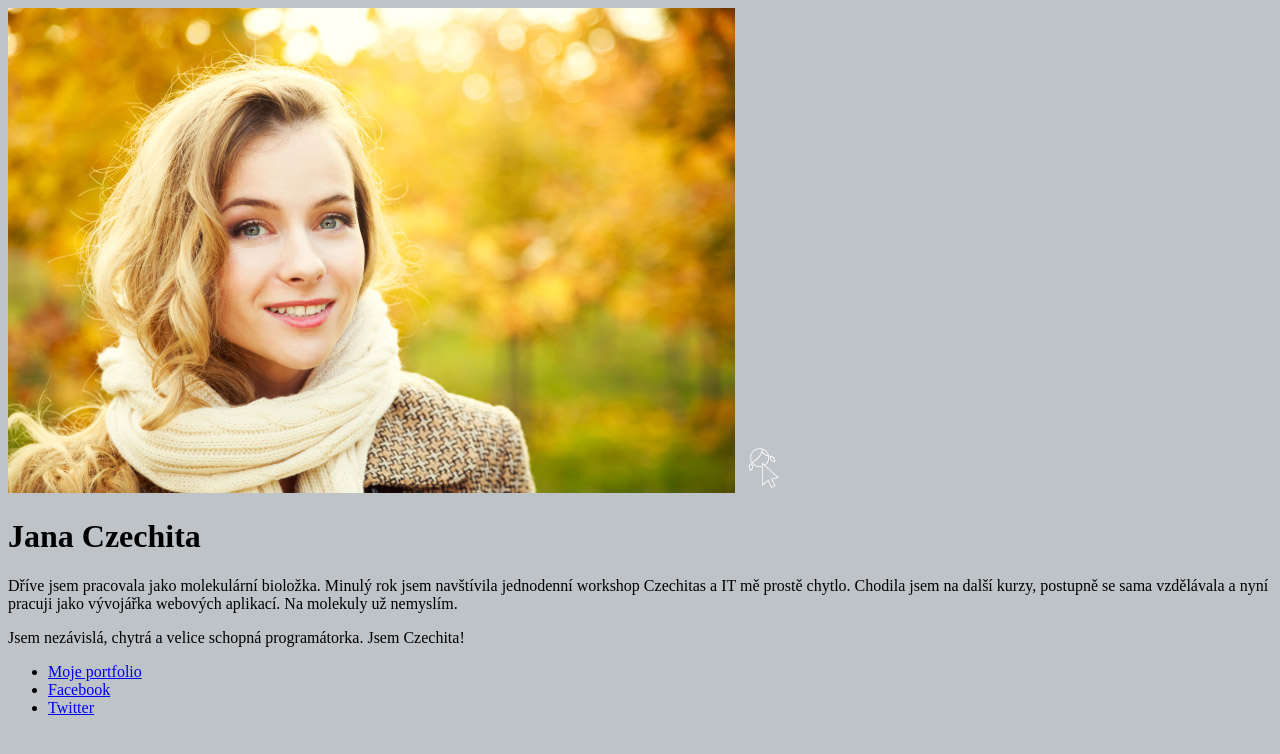
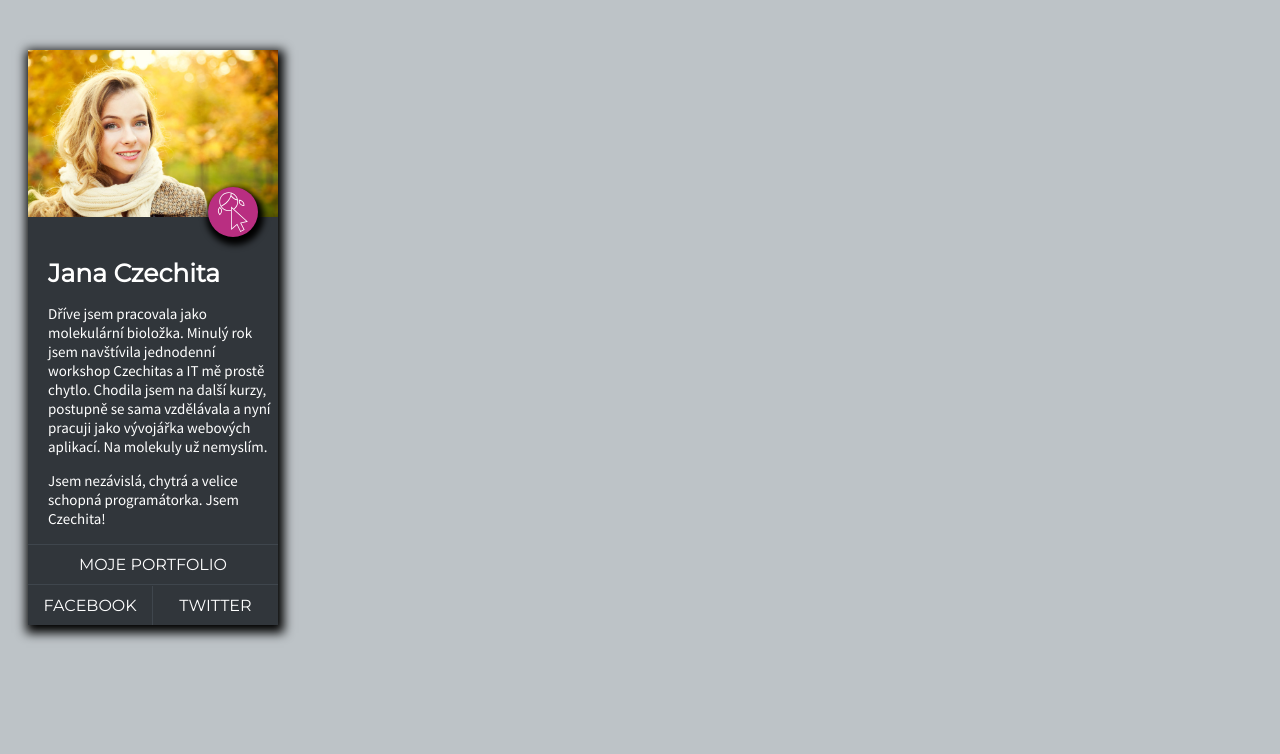
Before and after one commit to tvorimweb-2020-praha-jaro/projekt02-profil-tnechanicka, a plain HTML site: page index.html in a window 1280 px wide. Drawn offline with Linux system fonts and the light colour scheme.

Commit message:
hotovo :) do řešení jsem se nedívala, myslím, že to bude z mého výstupu zřejmé :D
+ u po včerejší lekci už vím, že to má být jinak s logem a celkově s pozicováním relative / absolute, příště se polepším :)

```diff
--- a/index.html
+++ b/index.html
@@ -5,6 +5,7 @@
         <meta name="viewport" content="width=device-width, initial-scale=1">
         <title>Profil: Jana Czechita</title>
         <link rel="stylesheet" type="text/css" href="style.css">
+        <link href="https://fonts.googleapis.com/css?family=Montserrat|Source+Sans+Pro&display=swap" rel="stylesheet">
     </head>
     <body>
 
--- a/style.css
+++ b/style.css
@@ -16,4 +16,82 @@ html { box-sizing: border-box; }
 
 body {
     background-color: #bdc3c7;
+
 }
+.foto{
+    width: 250px;
+}
+
+.profil{
+    width: 250px;
+    background-color: #31363b;
+    font-family: 'Source Sans Pro',source sans pro;
+    color: white;
+    margin-left: 20px;
+    margin-top: 50px;
+    box-shadow: 2px 4px 10px 4px black;
+}
+.logo {
+    margin-left: 180px;
+    margin-top: -50px;
+    background-color:#b92e81; ;
+    box-shadow: 2px 4px 6px 4px black;
+    border-radius: 50%;
+}
+
+.jmeno {
+    font-family: 'Montserrat',montserrat ;
+    font-size: 25px;
+}
+
+.obsah {
+    padding-left: 20px;
+    font-family: 'Source Sans Pro',source sans pro ;
+    font-size: 15px;
+}
+.odkazy {
+    padding: 0px;
+    margin: 0px;
+    list-style: none;
+}
+.odkazy li {
+    display: inline-block;
+
+}
+.odkazy a {
+    display: block;
+    text-align: center;
+    font-family: 'Montserrat',source sans pro ;
+    color: white;
+    font-style: normal;
+    text-transform: uppercase;
+    text-decoration: none;
+    padding: 10px;
+
+}
+
+.portfolio {
+    width: 100%;
+    border-top: 1px solid #3f464d;
+    margin: 1px 0px 1px;
+   border-bottom: 1px solid #3f464d;
+
+}
+.facebook {
+    width: 50%;
+    border-right: 1px solid #3f464d
+}
+
+.twitter {
+    width: 50%;
+}
+.twitter :hover{
+    background-color:#1da1f2;
+    block-size: auto;
+}
+.facebook :hover{
+    background-color:#3b5998;
+}
+.portfolio:hover{
+    background-color:#e74c3c;
+}
```
